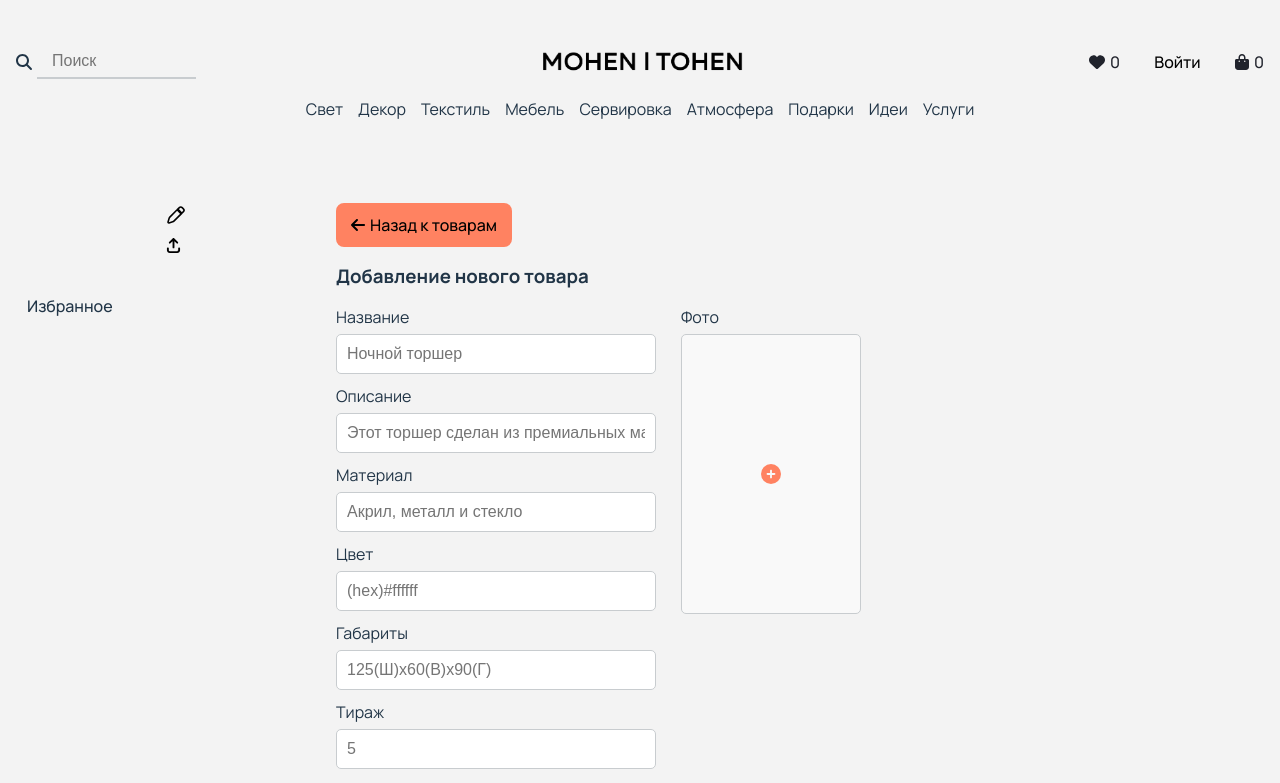
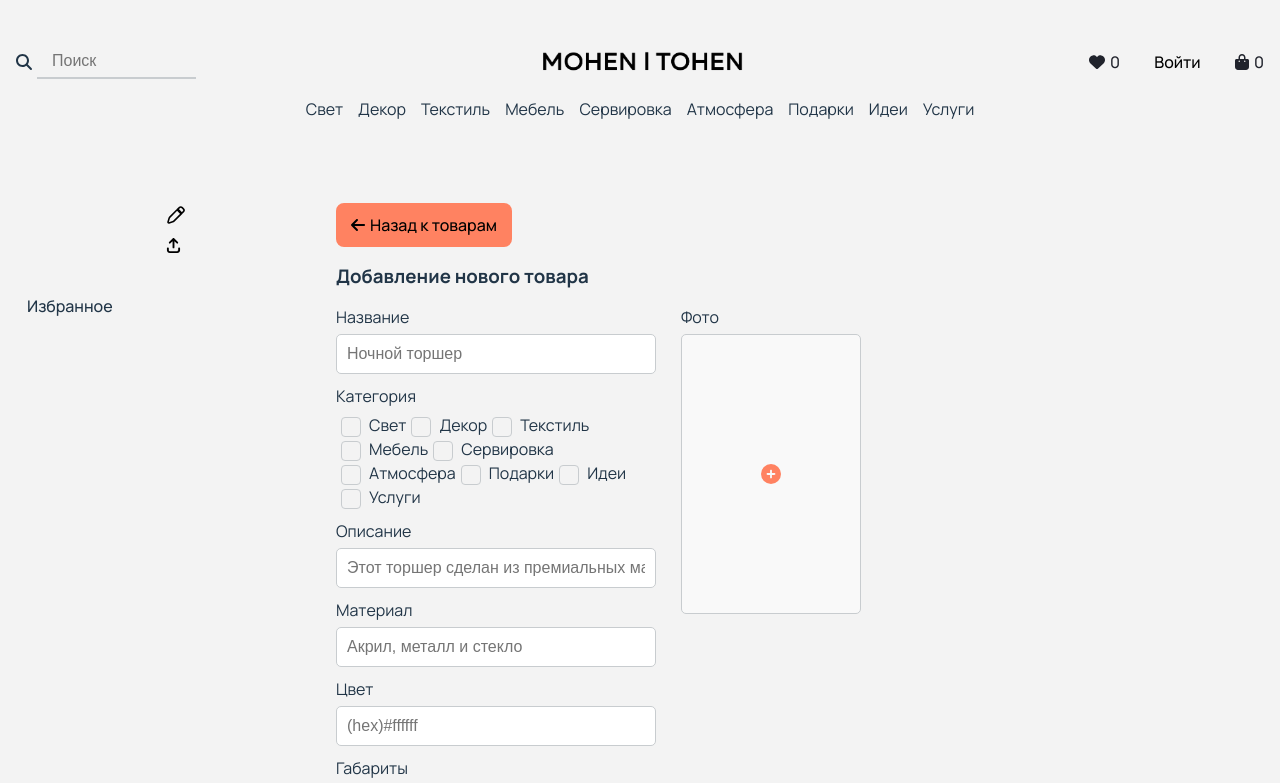
Before and after one commit to andrey-zinoviev-dev/mohen-tohen, a React (Vite) app: page /profile/1/addGood in a window 1280 px wide. Shown: the top 783 px of the page. Built offline with nearby package versions, Linux system fonts and the light colour scheme; sample sign-in values are in the browser's storage.

Commit message:
updating add good and filter

```diff
--- a/src/AccountAddGood.css
+++ b/src/AccountAddGood.css
@@ -24,6 +24,40 @@
   justify-content: space-between;
   gap: 10px;
   align-items: flex-start;
+}
+
+.addGoodform__text-wrapper-div {
+  display: flex;
+  width: 100%;
+  flex-direction: column;
+  gap: 5px;
+}
+
+.addGoodform__text-wrapper-div-categories {
+  display: flex;
+  flex-wrap: wrap;
+}
+
+.addGoodform__text-wrapper-div-categories label {
+  display: flex;
+  gap: 5px;
+  align-items: center;
+}
+
+
+.addGoodform__text-wrapper-div-categories label input {
+  appearance: none;
+  -webkit-appearance: none;
+  width: 20px;
+  height: 20px;
+  border: 1px solid #C8CCCF;
+  border-radius: 4px;
+  transition: all 0.25s ease-in-out;
+}
+
+.addGoodform__text-wrapper-div-categories label input:checked {
+  /* appearance: green; */
+  background-color: #FF8261;
 }
 
 .addGoodform__text-wrapper button {
--- a/src/AccountAddGood.tsx
+++ b/src/AccountAddGood.tsx
@@ -15,11 +15,13 @@ import UploadComp from "./UploadComp";
 import { usePostGoodToServerMutation } from "./features/apiSlice";
 import { useAppDispatch } from "./hooks";
 import { addNewGoodToUser } from "./features/userSlice";
+import { categories } from "./utils";
 
 export default function AccountAddGood() {
   //states
-  const [formData, setFormData] = React.useState<{title: string, description: string, material: string, dimensions: string, photos: {title: string, file: File}[], price: number, batch: number}>({
+  const [formData, setFormData] = React.useState<{title: string, category: string, description: string, material: string, dimensions: string, photos: {title: string, file: File}[], price: number, batch: number}>({
     title: "",
+    category: "",
     description: "",
     material: "",
     dimensions: "",
@@ -89,7 +91,8 @@ export default function AccountAddGood() {
       <h3>Добавление нового товара</h3>
       <form className="addGoodform" onSubmit={(evt) => {
         evt.preventDefault();
-        setUploadStarted(true);
+        console.log(formData);
+        // setUploadStarted(true);
 
         // uploadGood(formData)
         // .then((data) => {
@@ -97,38 +100,68 @@ export default function AccountAddGood() {
         // })
       }}>
         <div className="addGoodform__text-wrapper">
+          <div className="addGoodform__text-wrapper-div">
             <label className="addGoodform__label">
               Название
               <InputEl name="title" placeHolder="Ночной торшер" updateState={setFormData}></InputEl>
               {/* <input></input> */}
             </label>
+          </div>
+          <div className="addGoodform__text-wrapper-div">
+            <label className="addGoodform__label">
+              Категория
+            </label>
+            <div className="addGoodform__text-wrapper-div-categories">
+              {categories.map((category) => {
+                return <>
+                  <label>
+                    <input name="category" type="radio" value={category.title}>
+                    </input>
+                    {category.title}
+                  </label>
+                  {/* <span>{category.title}</span> */}
+                </>
+              })}
+            </div>
+          </div>
+          <div className="addGoodform__text-wrapper-div">
             <label className="addGoodform__label">
               Описание
               <InputEl updateState={setFormData} placeHolder="Этот торшер сделан из премиальных материалов" name="description"></InputEl>
               {/* <input></input> */}
             </label>
+          </div>
+          <div className="addGoodform__text-wrapper-div">
             <label className="addGoodform__label">
               Материал
               <InputEl updateState={setFormData} placeHolder="Акрил, металл и стекло" name="material"></InputEl>
               {/* <input></input> */}
             </label>
+          </div>
+          <div className="addGoodform__text-wrapper-div">
             <label className="addGoodform__label">
               Цвет
               <InputEl updateState={setFormData} placeHolder="(hex)#ffffff" name="color"></InputEl>
             </label>
+          </div>
+          <div className="addGoodform__text-wrapper-div">
             <label className="addGoodform__label">
               Габариты
               <InputEl updateState={setFormData} placeHolder="125(Ш)x60(В)x90(Г)" name="dimensions"></InputEl>
             </label>
+          </div>
+          <div className="addGoodform__text-wrapper-div">
             <label className="addGoodform__label">
               Тираж
               <InputEl updateState={setFormData} placeHolder="5" name="batch"></InputEl>
             </label>
+          </div>
+          <div className="addGoodform__text-wrapper-div">
             <label className="addGoodform__label">
               Цена
               <InputEl updateState={setFormData} placeHolder="12500" name="price" type={"number"}></InputEl>
             </label>
-
+          </div>
           <button disabled={!formNotCompleted && formData.photos.length > 0 ? false : true} type="submit">
           {/* <button type="submit"> */}
             Отправить товар
--- a/src/Filter.tsx
+++ b/src/Filter.tsx
@@ -48,24 +48,33 @@ export default function Filter({sellers}: {sellers: (string | undefined)[]}) {
                     {/* <button>Цена</button> */}
                 </li>
                 <li>
-                    <FilterItem text="Размеры" />
+                    <FilterItem text="Размеры">
+                        <label>
+                            Размеры
+                            <input placeholder="от"></input>
+                            <input placeholder="до"></input>
+                        </label>
+                    </FilterItem>
                     {/* <button>Размеры</button> */}
                 </li>
                 <li>
-                    <FilterItem text="Цвета" />
+                    <FilterItem text="Цвета">
+
+                    </FilterItem>
                     {/* <button>
                         Цвета
                     </button> */}
                 </li>
-                <li>
+                {/* <li>
                     <FilterItem text="Материалы" />
-                    {/* <button>Материалы</button> */}
-                </li>
+                    <button>Материалы</button>
+                </li> */}
                 <li>
                     <FilterItem text="Дизайнеры">
                         {sellers.map((seller) => {
                             return <label>
                                 {seller && seller}
+                                <input type="checkbox" value={seller}></input>
                             </label>
                         })}
                     </FilterItem>
```
Lines whose indentation alone changed are shown as unchanged.
